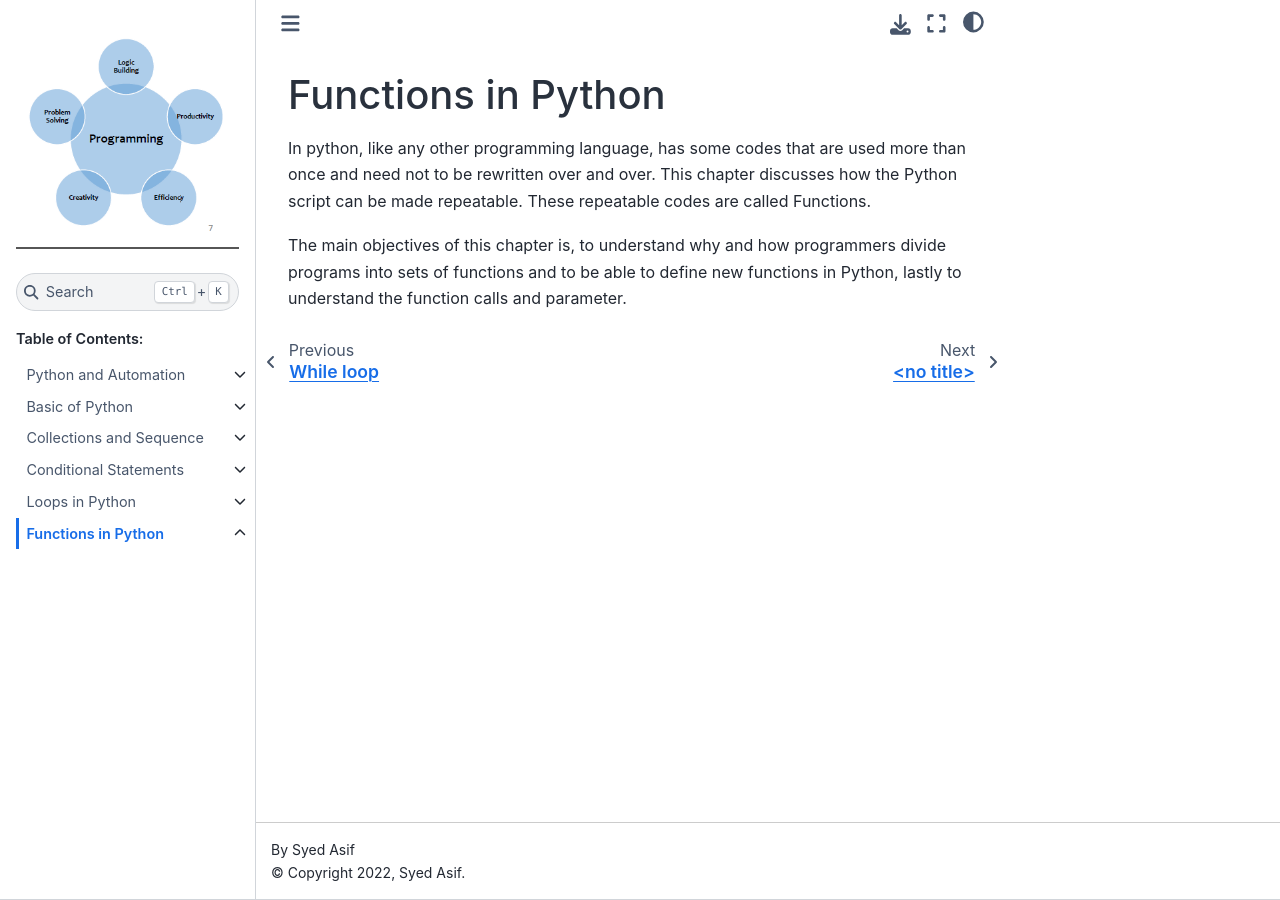
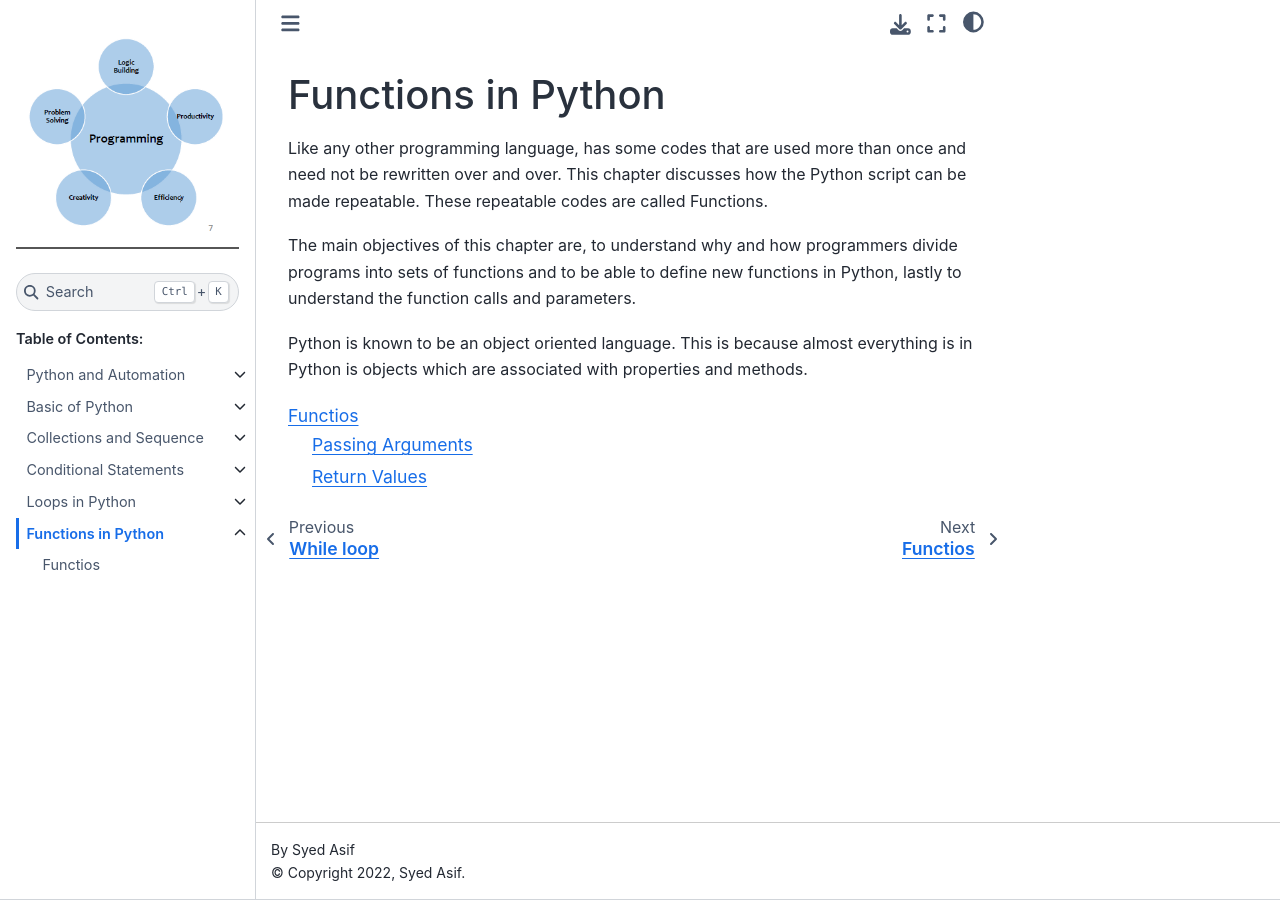
Before and after one commit to sydasif/python-book, a Sphinx documentation site: the page built from docs/source/ch-06/index.md, in a window 1280 px wide. Built offline with Sphinx 7.4.7 and the Sphinx Book theme 1.1.4, drawn with Linux system fonts in a browser that asks for light colours.

Commit message:
update function

````diff
--- a/docs/source/ch-06/index.md
+++ b/docs/source/ch-06/index.md
@@ -1,8 +1,10 @@
 # Functions in Python
 
-In python, like any other programming language, has some codes that are used more than once and need not to be rewritten over and over. This chapter discusses how the Python script can be made repeatable. These repeatable codes are called Functions.
+Like any other programming language, has some codes that are used more than once and need not be rewritten over and over. This chapter discusses how the Python script can be made repeatable. These repeatable codes are called Functions.
 
-The main objectives of this chapter is, to understand why and how programmers divide programs into sets of functions and to be able to define new functions in Python, lastly to understand the function calls and parameter.
+The main objectives of this chapter are, to understand why and how programmers divide programs into sets of functions and to be able to define new functions in Python, lastly to understand the function calls and parameters.
+
+Python is known to be an object oriented language. This is because almost everything is in Python is objects which are associated with properties and methods.
 
 ```{toctree}
 :maxdepth: 2
````
Also changed, not shown: docs/source/ch-06/01_function.ipynb.
